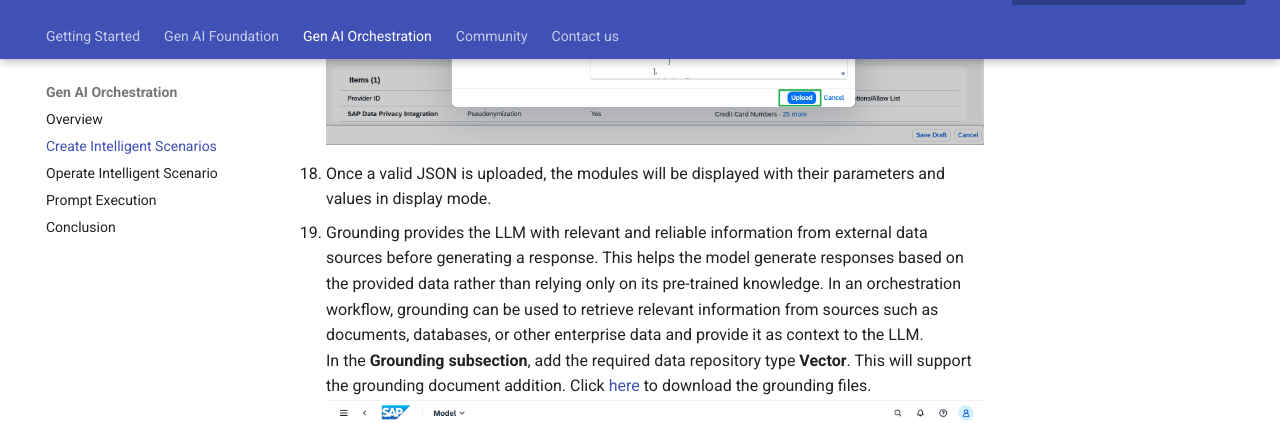
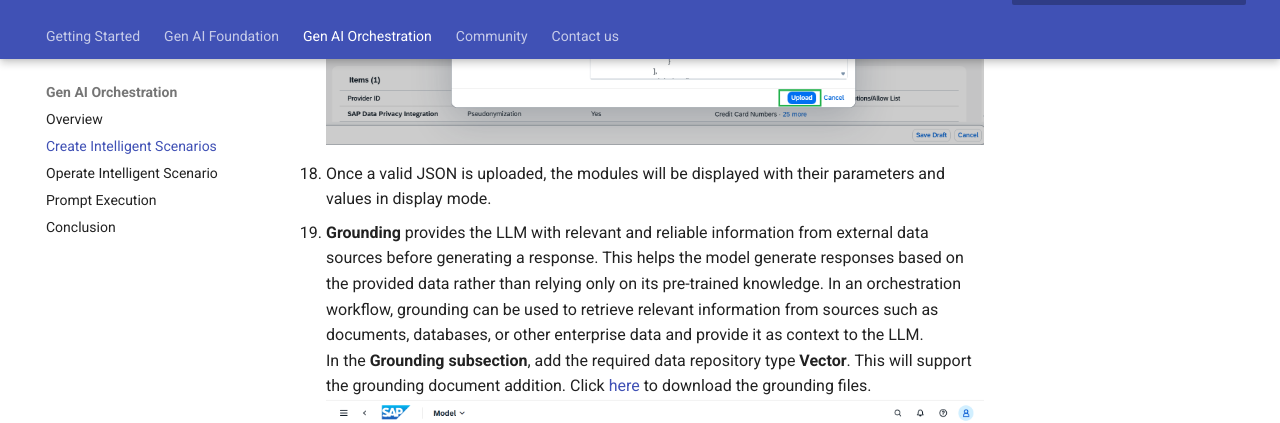
Before and after one commit to SAP-CLM-SL/ISLM, an MkDocs documentation site: the page built from docs/Integrate-AI-into-SAPS4HANA-with-ISLM/CreateIntelligentScenarios.md, in a window 1280 px wide and 900 px high, scrolled down 8938 px. Shown: the part 37-460 px from the top of the window. Built offline with MkDocs 1.6.1 and Material for MkDocs 9.7.7, drawn with Linux system fonts in a browser that asks for light colours; some of the changed text lies outside the part shown.

```diff
--- a/docs/Integrate-AI-into-SAPS4HANA-with-ISLM/CreateIntelligentScenarios.md
+++ b/docs/Integrate-AI-into-SAPS4HANA-with-ISLM/CreateIntelligentScenarios.md
@@ -248,7 +248,7 @@ Within AI Launchpad, configure the required orchestration modules based on the u
 ![Intelligent Scenarios](Integrate-AI-into-SAPS4HANA-with-ISLM/../IntelligentScenario/Upload.png) <br>
 - Once a valid JSON is uploaded, the modules will be displayed with their parameters and values in display mode.<br>
 
-14. Grounding provides the LLM with relevant and reliable information from external data sources before generating a response. This helps the model generate responses based on the provided data rather than relying only on its pre-trained knowledge.
+14. **Grounding** provides the LLM with relevant and reliable information from external data sources before generating a response. This helps the model generate responses based on the provided data rather than relying only on its pre-trained knowledge.
 In an orchestration workflow, grounding can be used to retrieve relevant information from sources such as documents, databases, or other enterprise data and provide it as context to the LLM.<br>
 In the **Grounding subsection**, add the required data repository type **Vector**. This will support the grounding document addition. Click [here](https://github.com/SAP-CLM-SL/ISLM/raw/main/docs/Integrate-AI-into-SAPS4HANA-with-ISLM/GroundingFiles/Grounding%20files.zip) to download the grounding files. <br>
 ![Intelligent Scenarios](Integrate-AI-into-SAPS4HANA-with-ISLM/../IntelligentScenario/Vector.png) <br>
```
Also changed, not shown: other parts of docs/Integrate-AI-into-SAPS4HANA-with-ISLM/CreateIntelligentScenarios.md (+4 -4 lines).
